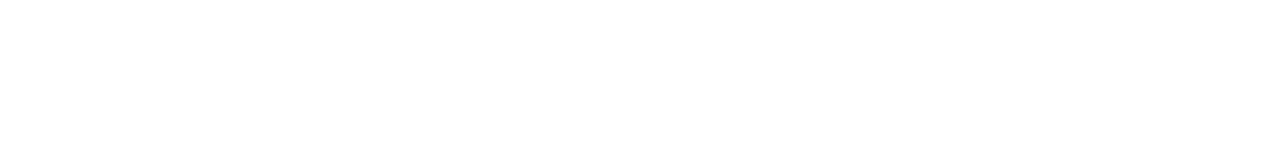
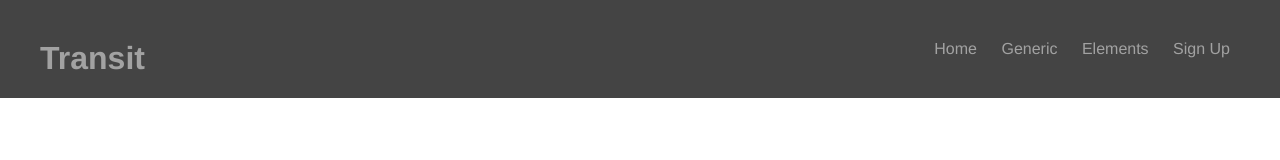
Before and after one commit to erfanrajati/toplearn-project-1, a plain HTML site: page index.html in a window 1280 px wide. Drawn offline with Linux system fonts and the light colour scheme.

Commit message:
changes of session 2 commited

```diff
--- a/css/style.css
+++ b/css/style.css
@@ -1,3 +1,5 @@
+@import url(font-awesome.min.css);
+
 * { /* styles all elements possible */
     margin: 0;
 }
@@ -9,5 +11,39 @@ body {
 
 a {
     text-decoration: none;
+    color: rgba(255, 255, 255, 0.5);
+}
+
+.header {
+    background-color: #444444;
+}
+
+.top-navbar {
+    padding: 40px;
+}
+
+.top-navbar h1 {
+    float: left;
+}
+
+.navbar-items {
+    text-align: right;
+}
+
+/* .navbar-items #transit h1 {
+    text-align: left;
+} */
+
+.navbar-items li{
+    display: inline;
+    padding: 0 10px;
+}
+
+.navbar-items li a:hover {
     color: #ffffff;
+
 }
+
+.navbar-items li a {
+    transition: color .4s ease-in-out;
+}
--- a/index.html
+++ b/index.html
@@ -15,6 +15,21 @@
     <div class="header">
 
         <div class="top-navbar">
+            <h1 id="page-title">
+                <a href="index.html">Transit</a>
+            </h1>
+
+            <ul class="navbar-items">
+                <!-- <li id="transit">
+                    <h1>
+                        <a href="index.html">Transit</a>
+                    </h1>
+                </li> -->
+                <li id="home"><a>Home</a></li>
+                <li id="generic"><a>Generic</a></li>
+                <li id="elements"><a>Elements</a></li>
+                <li id="singup"><a>Sign Up</a></li>
+            </ul>
 
         </div>
 
```
